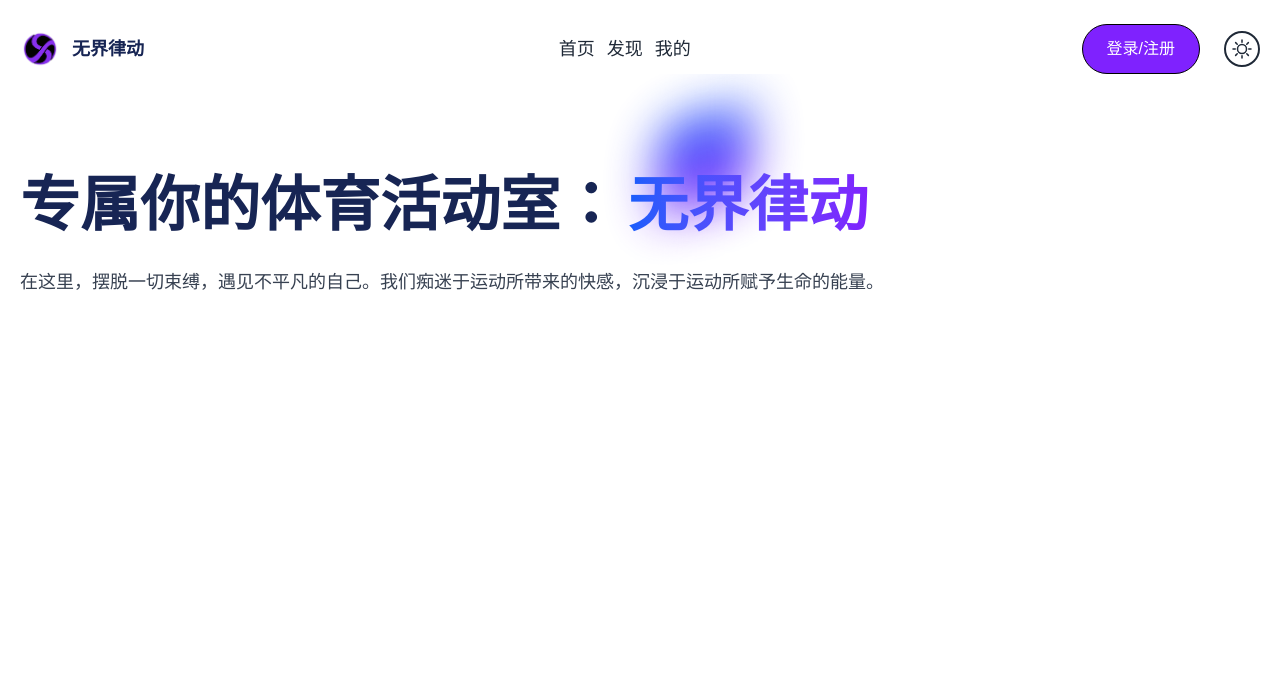
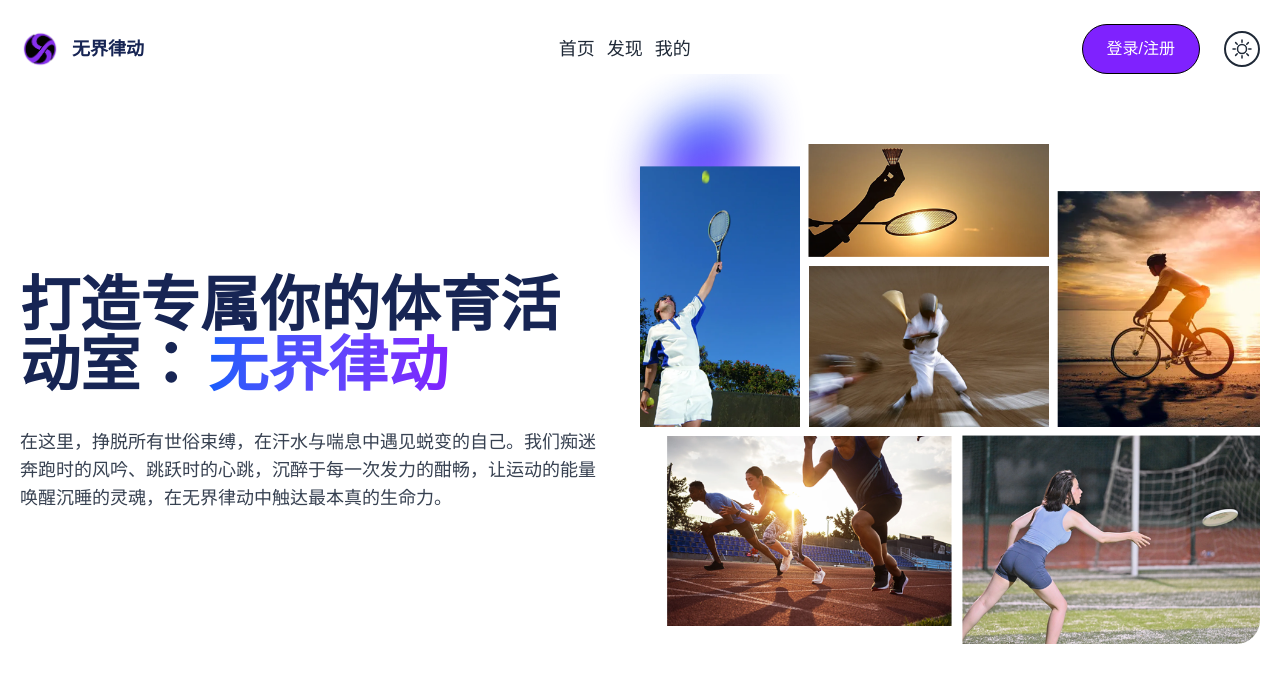
Before and after one commit to ZanytriumPH/front-end, a React (Vite) app in the folder vite-project/: page / in a window 1280 px wide. Shown: the top 682 px of the page. Built offline with nearby package versions, Linux system fonts and the light colour scheme.

Commit message:
添加首页图片，更改首页文本

```diff
--- a/vite-project/src/components/elements/LoginRegisterModal.jsx
+++ b/vite-project/src/components/elements/LoginRegisterModal.jsx
@@ -5,31 +5,79 @@ export const LoginRegisterModal = ({ isOpen, onClose }) => {
     const { theme } = useThemeStore();
     const [isLogin, setIsLogin] = useState(true);
     const [password, setPassword] = useState('');
+    const [confirmPassword, setConfirmPassword] = useState(''); // 确认密码状态
     const [passwordError, setPasswordError] = useState('');
+    const [confirmError, setConfirmError] = useState(''); // 确认密码错误信息
 
     const toggleForm = () => {
         setIsLogin(!isLogin);
+        // 切换表单时重置所有密码相关状态
         setPassword('');
+        setConfirmPassword('');
         setPasswordError('');
+        setConfirmError('');
     };
 
     const handlePasswordChange = (e) => {
         const newPassword = e.target.value;
         setPassword(newPassword);
+        // 验证密码长度
         if (newPassword.length < 6 || newPassword.length > 12) {
             setPasswordError('密码长度必须为 6 到 12 个字符');
         } else {
             setPasswordError('');
+            // 如果是注册状态，同步验证确认密码
+            if (!isLogin && confirmPassword) {
+                validateConfirmPassword(newPassword, confirmPassword);
+            }
+        }
+    };
+
+    const handleConfirmPasswordChange = (e) => {
+        const newConfirm = e.target.value;
+        setConfirmPassword(newConfirm);
+        // 验证两次密码是否一致
+        validateConfirmPassword(password, newConfirm);
+    };
+
+    // 验证两次密码是否一致的工具函数
+    const validateConfirmPassword = (pwd, confirmPwd) => {
+        if (pwd !== confirmPwd) {
+            setConfirmError('两次输入的密码不一致');
+        } else {
+            setConfirmError('');
         }
     };
 
     const handleSubmit = (e) => {
         e.preventDefault();
+        let isValid = true;
+
+        // 验证密码长度（登录和注册都需要）
         if (password.length < 6 || password.length > 12) {
             setPasswordError('密码长度必须为 6 到 12 个字符');
+            isValid = false;
         } else {
-            // 这里可以添加登录或注册的逻辑
-            console.log('密码验证通过，执行登录/注册逻辑');
+            setPasswordError('');
+        }
+
+        // 注册状态下额外验证确认密码
+        if (!isLogin) {
+            if (password !== confirmPassword) {
+                setConfirmError('两次输入的密码不一致');
+                isValid = false;
+            } else {
+                setConfirmError('');
+            }
+        }
+
+        if (isValid) {
+            // 验证通过，执行登录/注册逻辑
+            console.log(`${isLogin ? '登录' : '注册'}成功：`, {
+                username: e.target[0].value,
+                password
+            });
+            onClose(); // 可选择提交后关闭弹窗
         }
     };
 
@@ -37,7 +85,6 @@ export const LoginRegisterModal = ({ isOpen, onClose }) => {
 
     return (
         <div className="fixed inset-0 z-50 flex items-center justify-center bg-transparent">
-            {/* 修改这里的类名，无论白天还是黑暗模式都使用渐变边框 */}
             <div className={`bg-box-bg p-12 rounded-lg border-4 relative w-96 border-gradient-to-r from-blue-600 to-violet-600`}>
                 <button
                     className="absolute top-4 right-4 text-heading-2 cursor-pointer"
@@ -66,6 +113,7 @@ export const LoginRegisterModal = ({ isOpen, onClose }) => {
                         type="text"
                         placeholder="用户名"
                         className="block w-full p-3 mb-6 border border-box-border rounded-md bg-body text-heading-3"
+                        required
                     />
                     <input
                         type="password"
@@ -73,11 +121,29 @@ export const LoginRegisterModal = ({ isOpen, onClose }) => {
                         className="block w-full p-3 mb-2 border border-box-border rounded-md bg-body text-heading-3"
                         value={password}
                         onChange={handlePasswordChange}
+                        required
                     />
                     {passwordError && (
                         <p className="text-red-500 text-sm mb-6">{passwordError}</p>
                     )}
-                    {/* 增加按钮上方的外边距，使用 mt-8 增大距离 */}
+
+                    {/* 注册状态下显示确认密码输入框 */}
+                    {!isLogin && (
+                        <>
+                            <input
+                                type="password"
+                                placeholder="确认密码"
+                                className="block w-full p-3 mb-2 border border-box-border rounded-md bg-body text-heading-3 mt-4"
+                                value={confirmPassword}
+                                onChange={handleConfirmPasswordChange}
+                                required
+                            />
+                            {confirmError && (
+                                <p className="text-red-500 text-sm mb-6">{confirmError}</p>
+                            )}
+                        </>
+                    )}
+
                     <button
                         type="submit"
                         className="w-full px-6 py-3 rounded-full bg-violet-600 text-white hover:scale-102 cursor-pointer mt-8"
--- a/vite-project/src/components/sections/Hero.jsx
+++ b/vite-project/src/components/sections/Hero.jsx
@@ -1,33 +1,46 @@
 import { Container } from "../shared/Container.jsx";
-import {Paragraph} from "../shared/Paragraph.jsx";
+import { Paragraph } from "../shared/Paragraph.jsx";
+import HeroImg from "../../assets/HeroImg.png";
 
 export const Hero = () => {
-    return <section className="relative pt-32 lg:pt-36">
+    return (
+        <section className="relative pt-32 lg:pt-36">
             <Container className="lg:flex-row flex-col flex gap-10 lg:gap-12">
                 <div className="absolute w-full lg:w-1/2 inset-y-0 gap-10 lg:right-0">
                     <span className="absolute -left-6 md:left-4 top-24 lg:top-28 w-24 h-24 rotate-90
                                 skew-x-12 rounded-3xl bg-gradient-to-r from-blue-600 to-violet-600
                                 blur-xl opacity-60 lg:opacity-95 lg:block hidden"
-                >
-                </span>
+                    ></span>
                     <span className="absolute -right-4 bottom-12 w-24 h-24 bg-primary blur-xl opacity-80
                              rounded-3xl "
-                >
-                </span>
+                    ></span>
+                </div>
+
+                <div className="lg:flex lg:flex-row-reverse lg:items-center">
+                    <div className="relative lg:w-1/2 lg:h-[500px]">
+                        <img
+                            src={HeroImg}
+                            alt="Hero Image"
+                            width="2350"
+                            height="2359"
+                            className="lg:w-full lg:h-full rounded-3xl object-cover"
+                        />
                     </div>
 
                     <div className="relative flex flex-col items-center text-center lg:text-left lg:py-8 lg:items-start
-                            lg:max-w-none max-w-3xl mx-auto lg:mx-0 lg:flex-1 lg:w-1/2">
+                                    lg:max-w-none max-w-3xl mx-auto lg:mx-0 lg:flex-1 lg:w-1/2 lg:pr-8">
                         <h1 className="text-heading-1 text-3xl sm:text-4xl md:text-5xl xl:text-6xl font-bold">
-                    专属你的体育活动室：
+                            打造专属你的体育活动室：
                             <span className="text-transparent bg-clip-text bg-gradient-to-r from-blue-600 to-violet-600 ml-2">
                                 无界律动
                             </span>
                         </h1>
                         <Paragraph className="mt-8">
-                    在这里，摆脱一切束缚，遇见不平凡的自己。我们痴迷于运动所带来的快感，沉浸于运动所赋予生命的能量。
+                            在这里，挣脱所有世俗束缚，在汗水与喘息中遇见蜕变的自己。我们痴迷奔跑时的风吟、跳跃时的心跳，沉醉于每一次发力的酣畅，让运动的能量唤醒沉睡的灵魂，在无界律动中触达最本真的生命力。
                         </Paragraph>
+                    </div>
                 </div>
             </Container>
         </section>
+    );
 }
```
Also changed, not shown: vite-project/src/assets/HeroImg.png (added). Lines whose indentation alone changed are shown as unchanged.
